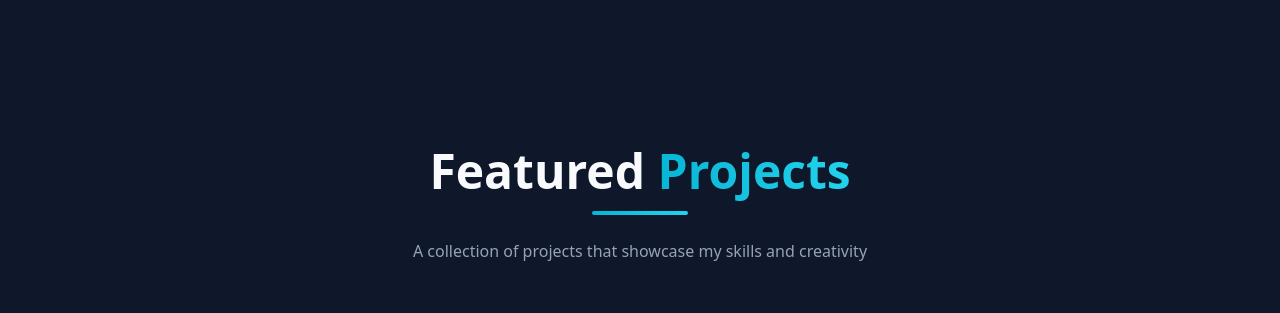
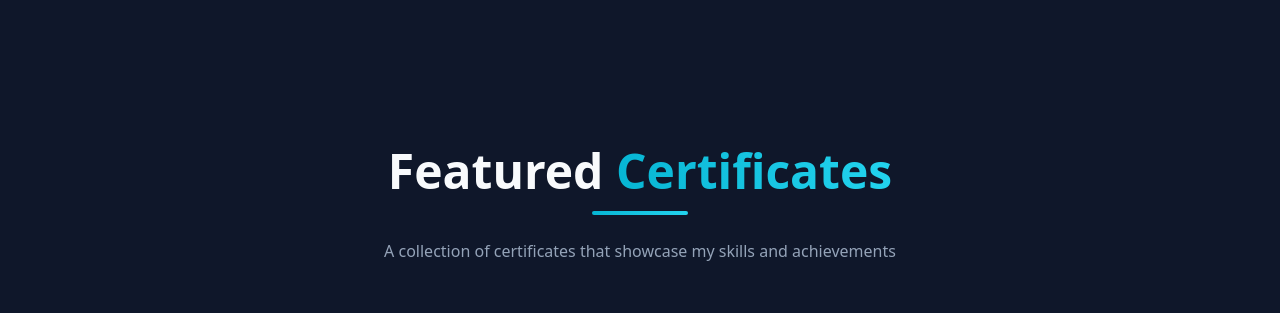
Before and after one commit to KmAC171/My_Portfolio, a React (Vite) app: page / in a window 1280 px wide. Shown: the part 4700-5013 px from the top of the page. Built offline with nearby package versions, Linux system fonts and the light colour scheme.

Commit message:
Update Cert section to reflect certificates and modify footer copyright notice

```diff
--- a/src/components/Cert.tsx
+++ b/src/components/Cert.tsx
@@ -59,7 +59,7 @@ export default function Cert() {
   const [hoveredIndex, setHoveredIndex] = useState<number | null>(null);
 
   return (
-    <section id="projects" className="py-20 px-6 bg-[#0F172A]" ref={ref}>
+    <section id="certificates" className="py-20 px-6 bg-[#0F172A]" ref={ref}>
       <div className="max-w-7xl mx-auto">
         <motion.div
           initial={{ opacity: 0, y: 50 }}
@@ -68,11 +68,11 @@ export default function Cert() {
           className="text-center mb-16"
         >
           <h2 className="text-4xl md:text-5xl font-bold mb-4">
-            Featured <span className="bg-gradient-to-r from-[#06B6D4] to-[#22D3EE] bg-clip-text text-transparent">Projects</span>
+            Featured <span className="bg-gradient-to-r from-[#06B6D4] to-[#22D3EE] bg-clip-text text-transparent">Certificates</span>
           </h2>
           <div className="w-24 h-1 bg-gradient-to-r from-[#06B6D4] to-[#22D3EE] mx-auto rounded-full" />
           <p className="text-[#94A3B8] mt-6 max-w-2xl mx-auto">
-            A collection of projects that showcase my skills and creativity
+            A collection of certificates that showcase my skills and achievements
           </p>
         </motion.div>
 
--- a/src/components/Footer.tsx
+++ b/src/components/Footer.tsx
@@ -114,7 +114,7 @@ export function Footer() {
             >
               <Heart className="text-[#22D3EE]" size={16} fill="currentColor" />
             </motion.span>
-            <span>by Alex Johnson © 2026. All rights reserved.</span>
+            <span>© 2026. All rights reserved.</span>
           </p>
         </div>
       </div>
```
